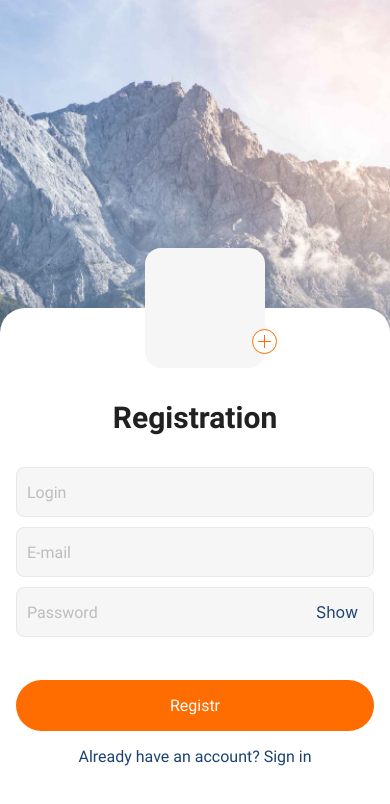
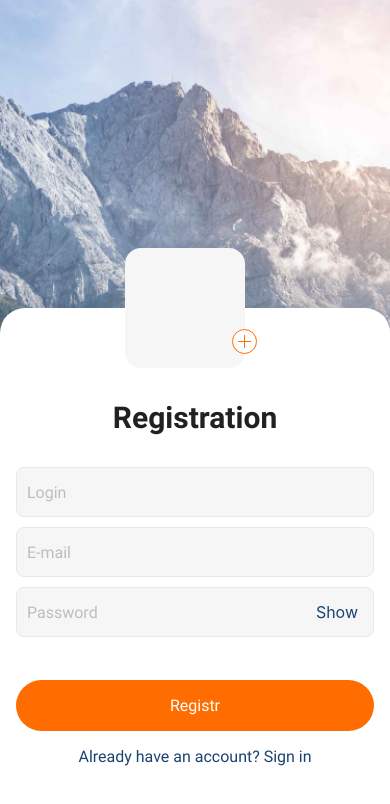
Before and after one commit to pashatagir/goit-hw-react-native, a React Native app: screen / in a window 390 px wide. Shown: the top 804 px of the page. Built offline with nearby package versions, Linux system fonts and the light colour scheme.

Commit message:
added debugger

```diff
--- a/Screens/RegistrationScreen.js
+++ b/Screens/RegistrationScreen.js
@@ -8,6 +8,7 @@ import {
   Platform,
   Image,
   ImageBackground,
+  Dimensions,
 } from 'react-native';
 import { AddAvatarIcon, RemoveAvatarIcon } from '../assets/image/Icons';
 import {
@@ -28,6 +29,9 @@ const initialStateFocus = {
   password: false,
 };
 
+const windowWidth = Dimensions.get('window').width;
+const screenWidth = Dimensions.get('screen').width;
+
 export const RegistrationScreen = () => {
   console.log(Platform.OS);
   const [show, setShow] = useState(false);
@@ -38,11 +42,11 @@ export const RegistrationScreen = () => {
   const handlerSubmit = () => {
     setIsShowKeyboard(false);
     Alert.alert(JSON.stringify(user));
-    console.log(user);
+    console.log('width phone:', windowWidth, 'width app:', screenWidth);
     setUser(initialStateUser);
   };
 
-  const handleFocus = input => {
+  const handlerFocus = input => {
     setIsShowKeyboard(true);
     setIsFocus(prevState => ({
       ...prevState,
@@ -50,7 +54,7 @@ export const RegistrationScreen = () => {
     }));
   };
 
-  const handleEndEditing = input => {
+  const handlerEndEditing = input => {
     setIsShowKeyboard(false);
     setIsFocus(prevState => ({
       ...prevState,
@@ -66,28 +70,38 @@ export const RegistrationScreen = () => {
       >
         <View style={{ ...styles.form, paddingBottom: 78 }}>
           {!isShowKeyboard ? (
-            <View style={{ ...styles.boxAvatar, backgroundColor: '#F6F6F6' }}>
+            <View
+              style={{
+                ...styles.boxAvatar,
+                backgroundColor: '#F6F6F6',
+                transform: [{ translateX: 50 }],
+              }}
+            >
               <AvatarButton onPress={() => setIsShowKeyboard(true)}>
                 <AddAvatarIcon />
               </AvatarButton>
             </View>
           ) : (
-            <View style={styles.boxAvatar}>
+            <View
+              style={{
+                ...styles.boxAvatar,
+                transform: [{ translateX: 50 }],
+              }}
+            >
               <Image source={require('../assets/image/avatar.png')} />
               <AvatarButton onPress={() => setIsShowKeyboard(false)}>
                 <RemoveAvatarIcon />
               </AvatarButton>
             </View>
           )}
-          {/* {isShowKeyboard ? <RemoveAvatarIcon /> : <AddAvatarIcon />} */}
           <Text style={styles.title}>Registration</Text>
           <TextInput
             value={user.login}
             onChangeText={value =>
               setUser(prevState => ({ ...prevState, login: value }))
             }
-            onFocus={() => handleFocus('login')}
-            onEndEditing={() => handleEndEditing('login')}
+            onFocus={() => handlerFocus('login')}
+            onEndEditing={() => handlerEndEditing('login')}
             placeholder="Login"
             placeholderTextColor="#BDBDBD"
             style={{
@@ -102,8 +116,8 @@ export const RegistrationScreen = () => {
             onChangeText={value =>
               setUser(prevState => ({ ...prevState, email: value }))
             }
-            onFocus={() => handleFocus('email')}
-            onEndEditing={() => handleEndEditing('email')}
+            onFocus={() => handlerFocus('email')}
+            onEndEditing={() => handlerEndEditing('email')}
             placeholder="E-mail"
             placeholderTextColor="#BDBDBD"
             style={{
@@ -119,8 +133,8 @@ export const RegistrationScreen = () => {
               onChangeText={value =>
                 setUser(prevState => ({ ...prevState, password: value }))
               }
-              onFocus={() => handleFocus('password')}
-              onEndEditing={() => handleEndEditing('password')}
+              onFocus={() => handlerFocus('password')}
+              onEndEditing={() => handlerEndEditing('password')}
               placeholder="Password"
               placeholderTextColor="#BDBDBD"
               secureTextEntry={show ? false : true}
--- a/Screens/styles.js
+++ b/Screens/styles.js
@@ -27,10 +27,8 @@ export const styles = StyleSheet.create({
     width: 120,
     height: 120,
     top: -60,
-    left: '50%',
-    transform: 'translateX(-50px)',
+    right: '50%',
     borderRadius: 16,
-    alignSelf: 'center',
     backgroundColor: '#F6F6F6',
   },
   buttonAddAvatar: {
```
Also changed, not shown: package.json (+11 -7 lines), 1 other file (tests, documents, lock files or other folders).
